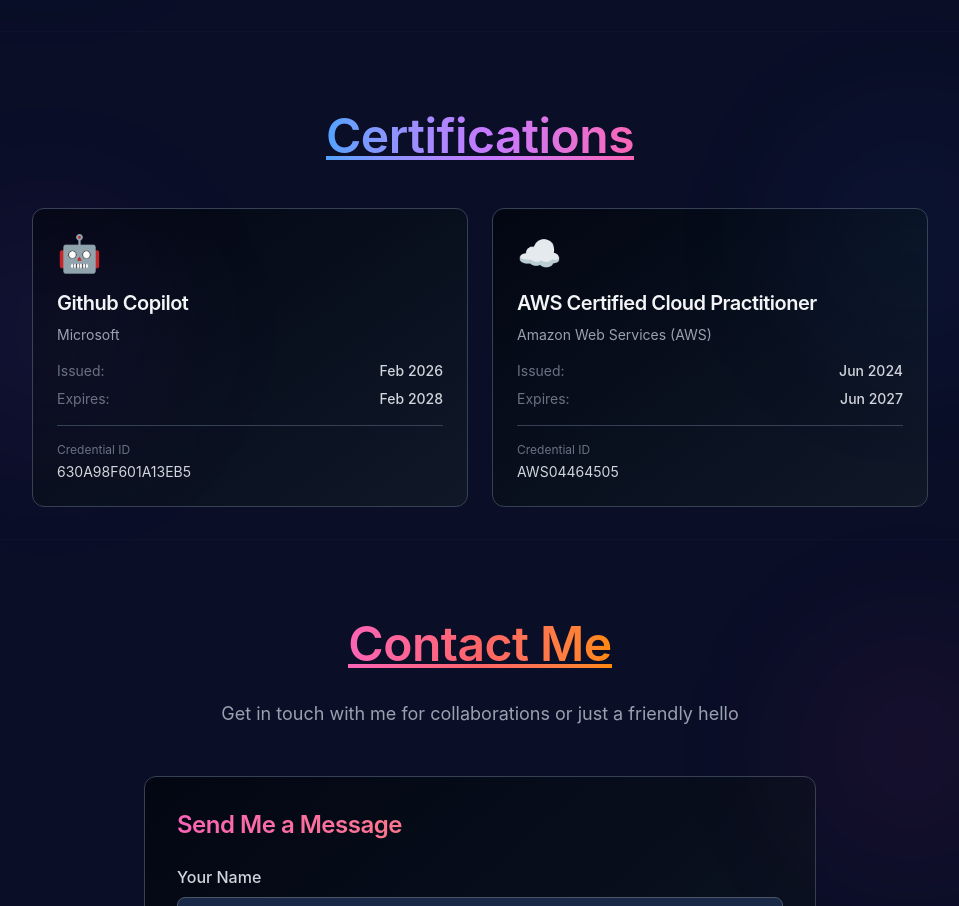
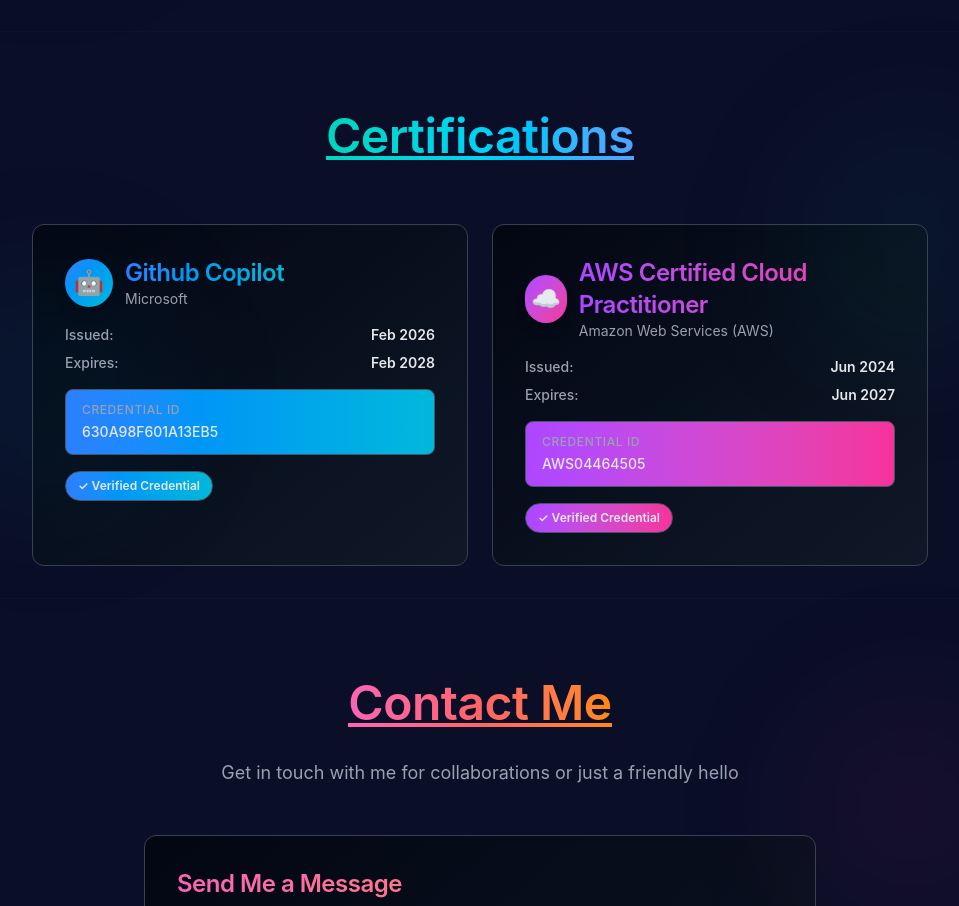
Before and after one commit to Babaleshkumar/babalesh.kumar.portfolio, a React (Vite) app: page / in a window 1280 px wide. Shown: the part 5348-6254 px from the top of the page, without its empty margins (160-1119 px from the left). Built offline with nearby package versions, Linux system fonts and the light colour scheme.

Commit message:
made some ui header css changs

```diff
--- a/src/components/Certifications.jsx
+++ b/src/components/Certifications.jsx
@@ -6,25 +6,33 @@
 export default function Certifications() {
   const ref = useScrollAnimation();
 
+  const containerVariants = {
+    hidden: { opacity: 0 },
+    visible: {
+      opacity: 1,
+      transition: { staggerChildren: 0.15, delayChildren: 0.2 },
+    },
+  };
+
+  const cardVariants = {
+    hidden: { opacity: 0, y: 30 },
+    visible: {
+      opacity: 1,
+      y: 0,
+      transition: { duration: 0.6, ease: "easeOut" },
+    },
+    hover: {
+      y: -8,
+      transition: { duration: 0.3, ease: "easeOut" },
+    },
+  };
+
   const titleVariants = {
     hidden: { opacity: 0, y: -20 },
     visible: {
       opacity: 1,
       y: 0,
       transition: { duration: 0.6, ease: "easeOut" },
-    },
-  };
-
-  const certVariants = {
-    hidden: { opacity: 0, y: 20 },
-    visible: (i) => ({
-      opacity: 1,
-      y: 0,
-      transition: { delay: i * 0.1, duration: 0.6, ease: "easeOut" },
-    }),
-    hover: {
-      y: -8,
-      transition: { duration: 0.3, ease: "easeOut" },
     },
   };
 
@@ -44,12 +52,12 @@
         viewport={{ once: true }}
         className="text-center mb-12"
       >
-        <h2 className="text-5xl font-bold inline-block relative">
-          <span className="bg-gradient-to-r from-blue-400 via-purple-400 to-pink-400 bg-clip-text text-transparent">
+        <h2 className="text-5xl font-bold inline-block relative mb-4">
+          <span className="bg-gradient-to-r from-teal-400 via-cyan-400 to-blue-400 bg-clip-text text-transparent">
             Certifications
           </span>
           <motion.div
-            className="absolute bottom-0 left-0 right-0 h-1 bg-gradient-to-r from-blue-400 via-purple-400 to-pink-400"
+            className="absolute bottom-0 left-0 right-0 h-1 bg-gradient-to-r from-teal-400 via-cyan-400 to-blue-400"
             initial={{ scaleX: 0 }}
             whileInView={{ scaleX: 1 }}
             viewport={{ once: true }}
@@ -58,66 +66,93 @@
         </h2>
       </motion.div>
 
-      <div className="max-w-4xl mx-auto">
       <motion.div
-          className="grid grid-cols-1 md:grid-cols-2 gap-6"
+        className="max-w-4xl mx-auto"
+        variants={containerVariants}
         initial="hidden"
         whileInView="visible"
         viewport={{ once: true, margin: "-100px" }}
       >
-          {certifications.map((cert, idx) => (
+        <div className="grid grid-cols-1 md:grid-cols-2 gap-6">
+          {certifications.map((cert) => (
             <motion.div
               key={cert.id}
-              custom={idx}
-              variants={certVariants}
+              variants={cardVariants}
               whileHover="hover"
               className="relative group"
             >
-              <div className={`relative h-full bg-gradient-to-br from-gray-950 to-gray-900 p-6 rounded-xl border border-gray-700 overflow-hidden group-hover:border-transparent transition-all duration-300`}>
-                {/* Gradient background on hover */}
-                <div className={`absolute inset-0 bg-gradient-to-br ${cert.gradient} opacity-0 group-hover:opacity-15 transition-opacity duration-300 rounded-xl`} />
+              <div className={`relative h-full bg-gradient-to-br from-gray-950 to-gray-900 p-8 rounded-xl border border-gray-700 overflow-hidden group-hover:border-transparent transition-colors duration-300`}>
+                {/* Gradient border on hover */}
+                <div className={`absolute inset-0 bg-gradient-to-br ${cert.gradient} opacity-0 group-hover:opacity-20 transition-opacity duration-300 rounded-xl`} />
 
                 <div className="relative z-10">
-                  {/* Icon */}
-                  <div className="text-4xl mb-4">{cert.icon}</div>
-
-                  {/* Title */}
-                  <h3 className="text-xl font-bold text-gray-100 group-hover:text-white transition-colors mb-2">
+                  {/* Header with icon */}
+                  <motion.div
+                    className="flex items-center gap-3 mb-4"
+                    initial={{ opacity: 0, x: -20 }}
+                    whileInView={{ opacity: 1, x: 0 }}
+                    viewport={{ once: true }}
+                    transition={{ delay: 0.1 }}
+                  >
+                    <motion.div
+                      className={`w-12 h-12 rounded-full bg-gradient-to-br ${cert.gradient} flex items-center justify-center text-white shadow-lg text-2xl`}
+                      whileHover={{ scale: 1.1, rotate: 360 }}
+                      transition={{ duration: 0.6 }}
+                    >
+                      {cert.icon}
+                    </motion.div>
+                    <div>
+                      <h3 className={`text-2xl font-bold bg-gradient-to-r ${cert.gradient} bg-clip-text text-transparent`}>
                         {cert.title}
                       </h3>
+                      <p className="text-sm text-gray-400">{cert.issuer}</p>
+                    </div>
+                  </motion.div>
 
-                  {/* Issuer */}
-                  <p className="text-sm text-gray-400 group-hover:text-gray-300 transition-colors mb-4">
-                    {cert.issuer}
-                  </p>
-
+                  {/* Main info */}
+                  <div className="mb-4">
                     {/* Dates */}
                     <div className="space-y-2 mb-4">
                       <div className="flex justify-between items-center">
-                      <span className="text-gray-500 text-sm">Issued:</span>
-                      <span className="text-gray-300 text-sm font-medium">{cert.issued}</span>
+                        <span className="text-gray-400 text-sm font-medium">Issued:</span>
+                        <span className="text-gray-200 text-sm font-semibold">{cert.issued}</span>
                       </div>
                       <div className="flex justify-between items-center">
-                      <span className="text-gray-500 text-sm">Expires:</span>
-                      <span className="text-gray-300 text-sm font-medium">{cert.expires}</span>
+                        <span className="text-gray-400 text-sm font-medium">Expires:</span>
+                        <span className="text-gray-200 text-sm font-semibold">{cert.expires}</span>
+                      </div>
                     </div>
                   </div>
 
-                  {/* Credential ID */}
-                  <div className="pt-4 border-t border-gray-700">
-                    <p className="text-xs text-gray-500 mb-1">Credential ID</p>
-                    <p className="text-sm text-gray-300 font-mono break-all">{cert.credentialId}</p>
+                  {/* Details box */}
+                  <motion.div
+                    className={`bg-gradient-to-r ${cert.gradient} bg-opacity-10 px-4 py-3 rounded-lg mb-4 text-gray-200 text-sm font-medium border border-gray-600 group-hover:border-gray-500 font-mono break-all`}
+                    whileHover={{ scale: 1.02 }}
+                    transition={{ duration: 0.3 }}
+                  >
+                    <p className="text-xs text-gray-400 mb-1 uppercase tracking-wider">Credential ID</p>
+                    {cert.credentialId}
+                  </motion.div>
+
+                  {/* Status badge */}
+                  <div>
+                    <motion.span
+                      className={`inline-block px-3 py-1.5 text-xs rounded-full font-semibold border bg-gradient-to-r ${cert.gradient} bg-opacity-20 border-gray-600 text-gray-200`}
+                      whileHover={{ scale: 1.05 }}
+                    >
+                      ✓ Verified Credential
+                    </motion.span>
                   </div>
                 </div>
               </div>
             </motion.div>
           ))}
+        </div>
       </motion.div>
-      </div>
 
       {/* Decorative background elements */}
-      <div className="absolute top-20 right-0 w-64 h-64 bg-blue-500/5 rounded-full blur-3xl pointer-events-none opacity-0 lg:opacity-100" />
-      <div className="absolute bottom-20 left-0 w-64 h-64 bg-purple-500/5 rounded-full blur-3xl pointer-events-none opacity-0 lg:opacity-100" />
+      <div className="absolute top-20 right-0 w-64 h-64 bg-teal-500/5 rounded-full blur-3xl pointer-events-none opacity-0 lg:opacity-100" />
+      <div className="absolute bottom-20 left-0 w-64 h-64 bg-cyan-500/5 rounded-full blur-3xl pointer-events-none opacity-0 lg:opacity-100" />
     </motion.section>
   );
 }
--- a/src/data/portfolioData.js
+++ b/src/data/portfolioData.js
@@ -161,7 +161,7 @@
     issued: "Feb 2026",
     expires: "Feb 2028",
     credentialId: "630A98F601A13EB5",
-    gradient: "from-gray-700 to-gray-900",
+    gradient: "from-blue-500 to-cyan-500",
     icon: "🤖"
   },
   {
@@ -171,7 +171,7 @@
     issued: "Jun 2024",
     expires: "Jun 2027",
     credentialId: "AWS04464505",
-    gradient: "from-orange-500 to-yellow-500",
+    gradient: "from-purple-500 to-pink-500",
     icon: "☁️"
   }
 ];
```
Lines whose indentation alone changed are shown as unchanged.
